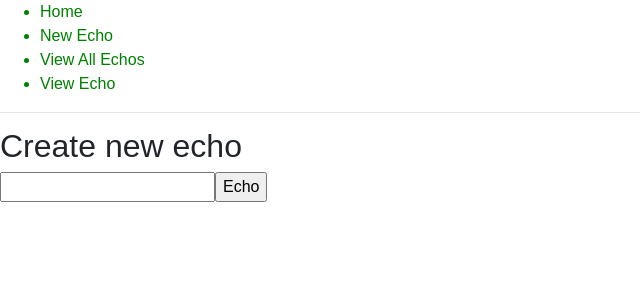
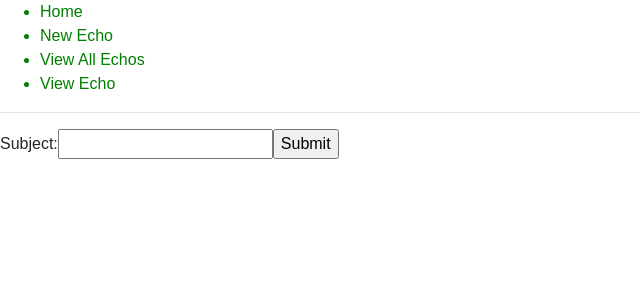
Before and after one commit to ZishanAhmed93/echo, a React (Create React App) app in the folder client/: page /NewEcho in a window 1280 px wide. Shown: the top 300 px of the page, without its empty margins (0-640 px from the left). Built offline with nearby package versions, Linux system fonts and the light colour scheme.

Commit message:
Add proxy to connect React to Express in development

```diff
--- a/client/src/containers/NewEcho.js
+++ b/client/src/containers/NewEcho.js
@@ -1,14 +1,48 @@
-import React from 'react'
+import React, { Component } from 'react'
 
-const NewEcho = () => (
-  <div>
-    <h2>Create new echo</h2>
-    <input type='text'/>
+class NewEcho extends Component {
+  constructor() {
+    super();
+    this.state = {subject: ''};
+    this.handleChange = this.handleChange.bind(this);
+    this.handleSubmit = this.handleSubmit.bind(this);
+  }
 
-    <button type='submit'>Echo</button>
+  handleChange(event) {
+    this.setState({subject: event.target.value});
+  }
 
-  </div>
+  handleSubmit(event) {
+    event.preventDefault();
+    fetch('/echos', {
+      method: "post",
+      headers: {
+        'Accept': 'application/json',
+        'Content-Type': 'application/json'
+      },
+      // This is the body parameter
+      body: JSON.stringify({
+        subject: this.state.subject
+      })
+    })
+    .then(res => res.json())
+    .then(json => console.log(json))
+    .catch(err => {
+      console.log(err.message);
+    })
+  }
 
-)
+  render() {
+    return(
+    <form onSubmit={this.handleSubmit}>
+      <label>
+        Subject:
+        <input type='text' name="subject" onChange={this.handleChange} />
+      </label>
+      <input type='submit' value="Submit" />
+    </form>
+    );
+  }
+}
 
-export default NewEcho
+export default NewEcho;
```
Also changed, not shown: 1 other file (tests, documents, lock files or other folders).
